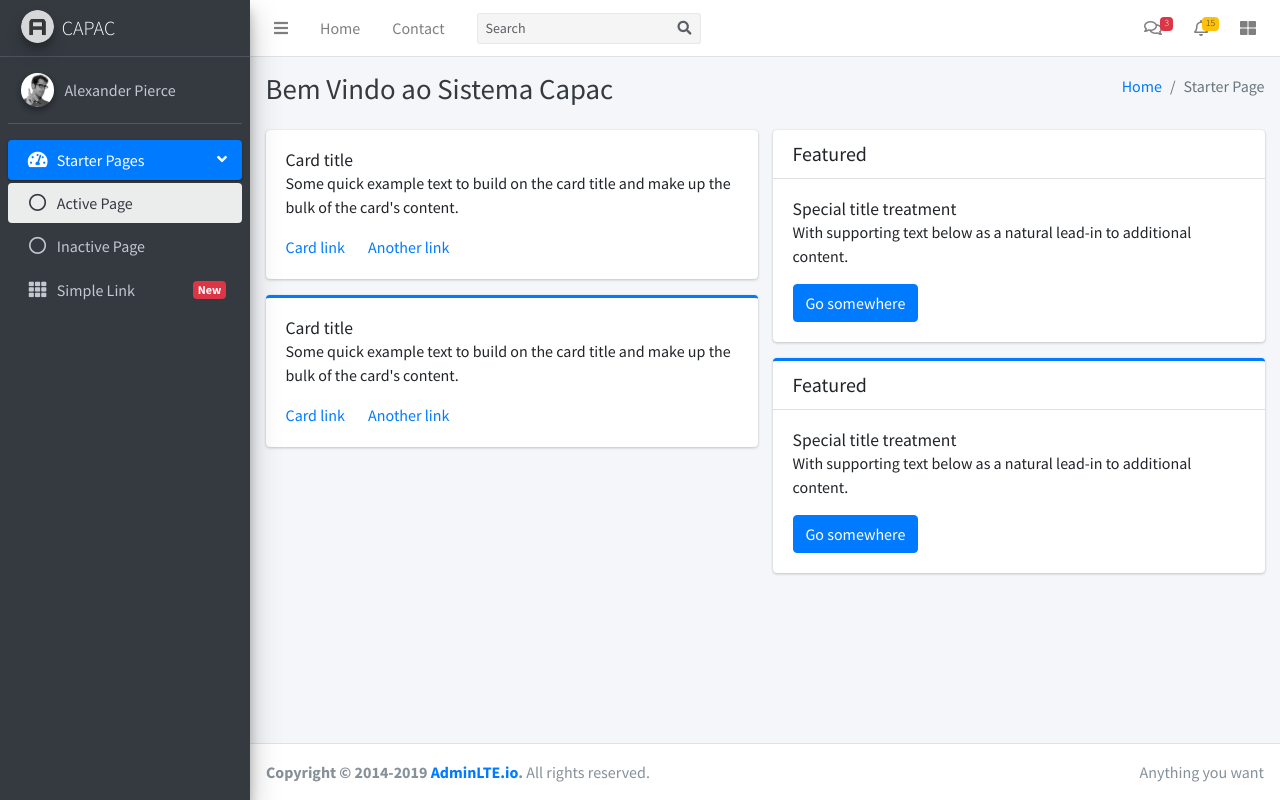
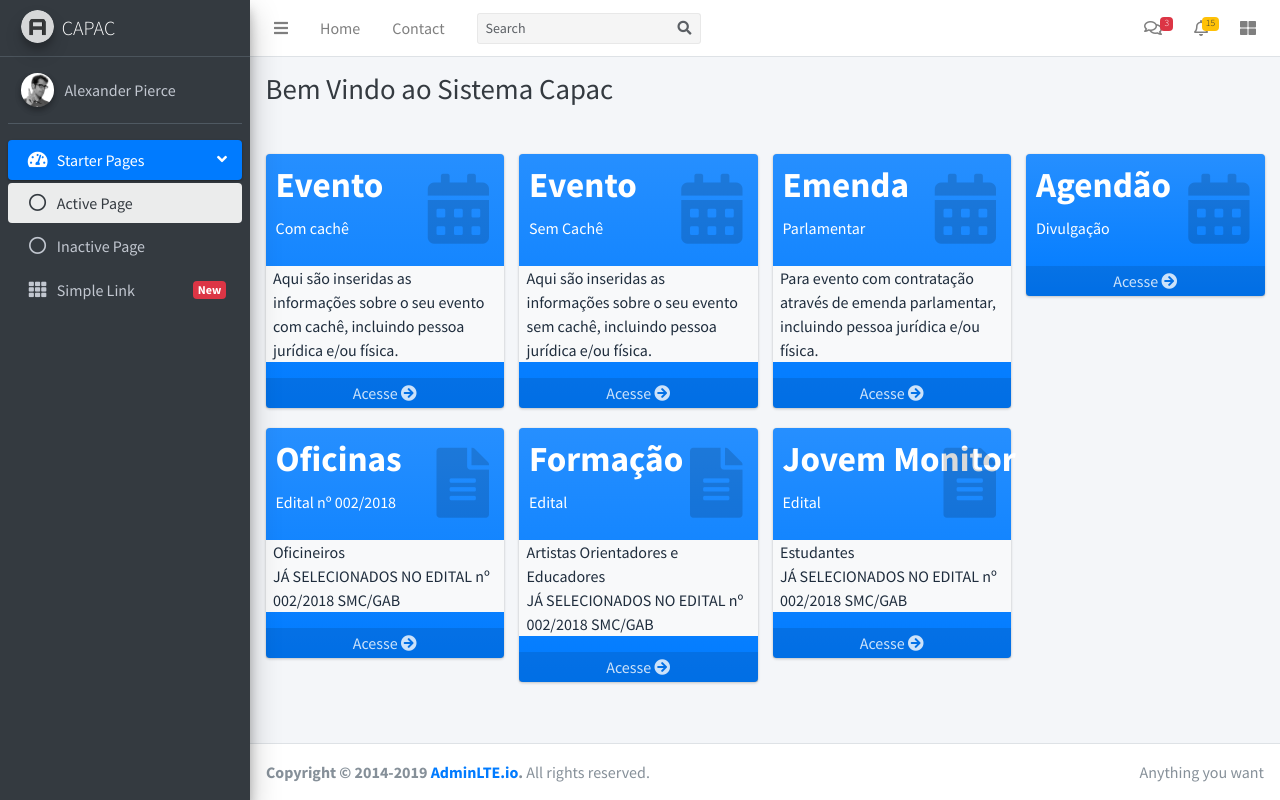
Before and after one commit to igsis/capac, a PHP site: page /inicio in a window 1280 px wide. Run offline with PHP 8.4, Linux system fonts and the light colour scheme; some libraries are stand-ins or nearby versions.

Commit message:
Arquivos de início provisórios

```diff
--- a/views/modulos/inicio/inicio.php
+++ b/views/modulos/inicio/inicio.php
@@ -4,12 +4,6 @@
         <div class="row mb-2">
             <div class="col-sm-6">
                 <h1 class="m-0 text-dark">Bem Vindo ao Sistema Capac</h1>
-            </div><!-- /.col -->
-            <div class="col-sm-6">
-                <ol class="breadcrumb float-sm-right">
-                    <li class="breadcrumb-item"><a href="#">Home</a></li>
-                    <li class="breadcrumb-item active">Starter Page</li>
-                </ol>
             </div><!-- /.col -->
         </div><!-- /.row -->
     </div><!-- /.container-fluid -->
@@ -19,64 +13,146 @@
 <!-- Main content -->
 <div class="content">
     <div class="container-fluid">
+        <!-- Small Box (Stat card) -->
+        <h5 class="mb-2 mt-4"></h5>
         <div class="row">
-            <div class="col-lg-6">
-                <div class="card">
-                    <div class="card-body">
-                        <h5 class="card-title">Card title</h5>
-
-                        <p class="card-text">
-                            Some quick example text to build on the card title and make up the bulk of the card's
-                            content.
-                        </p>
-
-                        <a href="#" class="card-link">Card link</a>
-                        <a href="#" class="card-link">Another link</a>
+            <div class="col-lg-3 col-6">
+                <!-- small card -->
+                <div class="small-box bg-gradient-primary">
+                    <div class="inner">
+                        <h3>Evento</h3>
+                        <p>Com cachê</p>
+                    </div>
+                    <div class="icon">
+                        <i class="fas fa-calendar-alt"></i>
+                    </div>
+                    <div class="bg-light col-md">
+                        <p>Aqui são inseridas as informações sobre o seu evento com cachê, incluindo pessoa jurídica e/ou física.</p>
+                    </div>
+                    <a href="#" class="small-box-footer">
+                        Acesse <i class="fas fa-arrow-circle-right"></i>
+                    </a>
                 </div>
             </div>
-
-                <div class="card card-primary card-outline">
-                    <div class="card-body">
-                        <h5 class="card-title">Card title</h5>
-
-                        <p class="card-text">
-                            Some quick example text to build on the card title and make up the bulk of the card's
-                            content.
-                        </p>
-                        <a href="#" class="card-link">Card link</a>
-                        <a href="#" class="card-link">Another link</a>
+            <!-- ./col -->
+            <div class="col-lg-3 col-6">
+                <!-- small card -->
+                <div class="small-box bg-gradient-primary">
+                    <div class="inner">
+                        <h3>Evento</h3>
+                        <p>Sem Cachê</p>
                     </div>
-                </div><!-- /.card -->
+                    <div class="icon">
+                        <i class="fas fa-calendar-alt"></i>
                     </div>
-            <!-- /.col-md-6 -->
-            <div class="col-lg-6">
-                <div class="card">
-                    <div class="card-header">
-                        <h5 class="m-0">Featured</h5>
+                    <div class="bg-light col-md">
+                        <p>Aqui são inseridas as informações sobre o seu evento sem cachê, incluindo pessoa jurídica e/ou física.</p>
                     </div>
-                    <div class="card-body">
-                        <h6 class="card-title">Special title treatment</h6>
-
-                        <p class="card-text">With supporting text below as a natural lead-in to additional content.</p>
-                        <a href="#" class="btn btn-primary">Go somewhere</a>
+                    <a href="#" class="small-box-footer">
+                        Acesse <i class="fas fa-arrow-circle-right"></i>
+                    </a>
                 </div>
             </div>
-
-                <div class="card card-primary card-outline">
-                    <div class="card-header">
-                        <h5 class="m-0">Featured</h5>
+            <!-- ./col -->
+            <div class="col-lg-3 col-6">
+                <!-- small card -->
+                <div class="small-box bg-gradient-primary">
+                    <div class="inner">
+                        <h3>Emenda</h3>
+                        <p>Parlamentar</p>
                     </div>
-                    <div class="card-body">
-                        <h6 class="card-title">Special title treatment</h6>
-
-                        <p class="card-text">With supporting text below as a natural lead-in to additional content.</p>
-                        <a href="#" class="btn btn-primary">Go somewhere</a>
+                    <div class="icon">
+                        <i class="fas fa-calendar-alt"></i>
+                    </div>
+                    <div class="bg-light col-md">
+                        <p>Para evento com contratação através de emenda parlamentar, incluindo pessoa jurídica e/ou física.</p>
+                    </div>
+                    <a href="#" class="small-box-footer">
+                        Acesse <i class="fas fa-arrow-circle-right"></i>
+                    </a>
                 </div>
             </div>
+            <!-- ./col -->
+            <div class="col-lg-3 col-6">
+                <!-- small card -->
+                <div class="small-box bg-gradient-primary">
+                    <div class="inner">
+                        <h3>Agendão</h3>
+                        <p>Divulgação</p>
                     </div>
-            <!-- /.col-md-6 -->
+                    <div class="icon">
+                        <i class="fas fa-calendar-alt"></i>
                     </div>
-        <!-- /.row -->
+                    <a href="#" class="small-box-footer">
+                        Acesse <i class="fas fa-arrow-circle-right"></i>
+                    </a>
+                </div>
+            </div>
+            <!-- ./col -->
+        </div>
+        <!-- ./row -->
+        <div class="row">
+            <div class="col-lg-3 col-6">
+                <!-- small card -->
+                <div class="small-box bg-gradient-primary">
+                    <div class="inner">
+                        <h3>Oficinas</h3>
+                        <p>Edital nº 002/2018</p>
+                    </div>
+                    <div class="icon">
+                        <i class="fas fa-file-alt"></i>
+                    </div>
+                    <div class="bg-light col-md">
+                        <p>Oficineiros<br>JÁ SELECIONADOS NO EDITAL nº 002/2018 SMC/GAB</p>
+                    </div>
+                    <a href="oficina" class="small-box-footer">
+                        Acesse <i class="fas fa-arrow-circle-right"></i>
+                    </a>
+
+                </div>
+            </div>
+            <!-- ./col -->
+            <div class="col-lg-3 col-6">
+                <!-- small card -->
+                <div class="small-box bg-gradient-primary">
+                    <div class="inner">
+                        <h3>Formação</h3>
+                        <p>Edital</p>
+                    </div>
+                    <div class="icon">
+                        <i class="fas fa-file-alt"></i>
+                    </div>
+                    <div class="bg-light col-md">
+                        <p>Artistas Orientadores e Educadores<br>JÁ SELECIONADOS NO EDITAL nº 002/2018 SMC/GAB</p>
+                    </div>
+                    <a href="#" class="small-box-footer">
+                        Acesse <i class="fas fa-arrow-circle-right"></i>
+                    </a>
+                </div>
+            </div>
+            <!-- ./col -->
+            <div class="col-lg-3 col-6">
+                <!-- small card -->
+                <div class="small-box bg-gradient-primary">
+                    <div class="inner">
+                        <h3>Jovem Monitor</h3>
+                        <p>Edital</p>
+                    </div>
+                    <div class="icon">
+                        <i class="fas fa-file-alt"></i>
+                    </div>
+                    <div class="bg-light col-md">
+                        <p>Estudantes<br>JÁ SELECIONADOS NO EDITAL nº 002/2018 SMC/GAB</p>
+                    </div>
+                    <a href="#" class="small-box-footer">
+                        Acesse <i class="fas fa-arrow-circle-right"></i>
+                    </a>
+                </div>
+            </div>
+            <!-- ./col -->
+        </div>
+        <!-- ./row -->
+
     </div><!-- /.container-fluid -->
 </div>
 <!-- /.content -->
```
Also changed, not shown: views/modulos/oficina/inicio.php (added, +82 -0 lines). Lines whose indentation alone changed are shown as unchanged.
